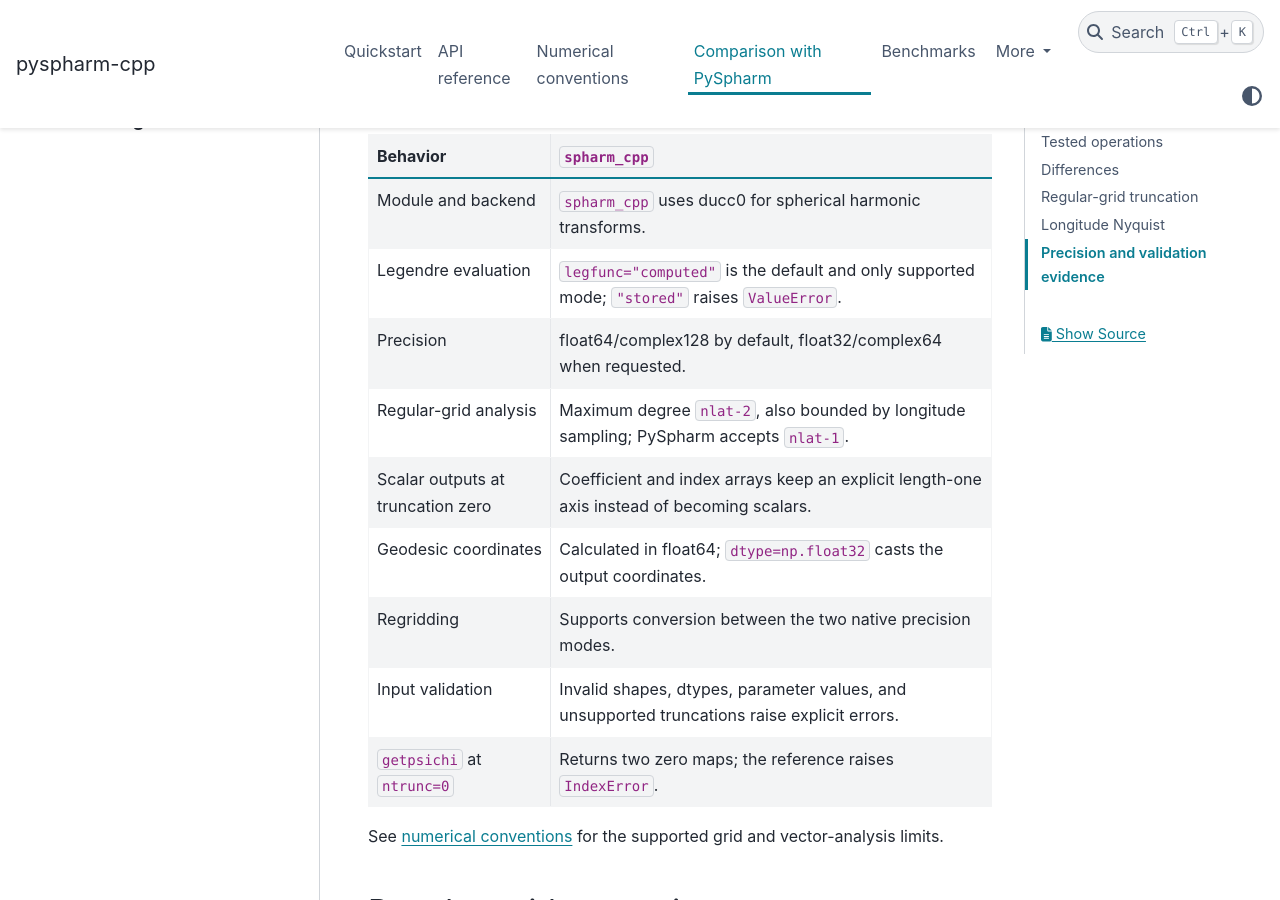
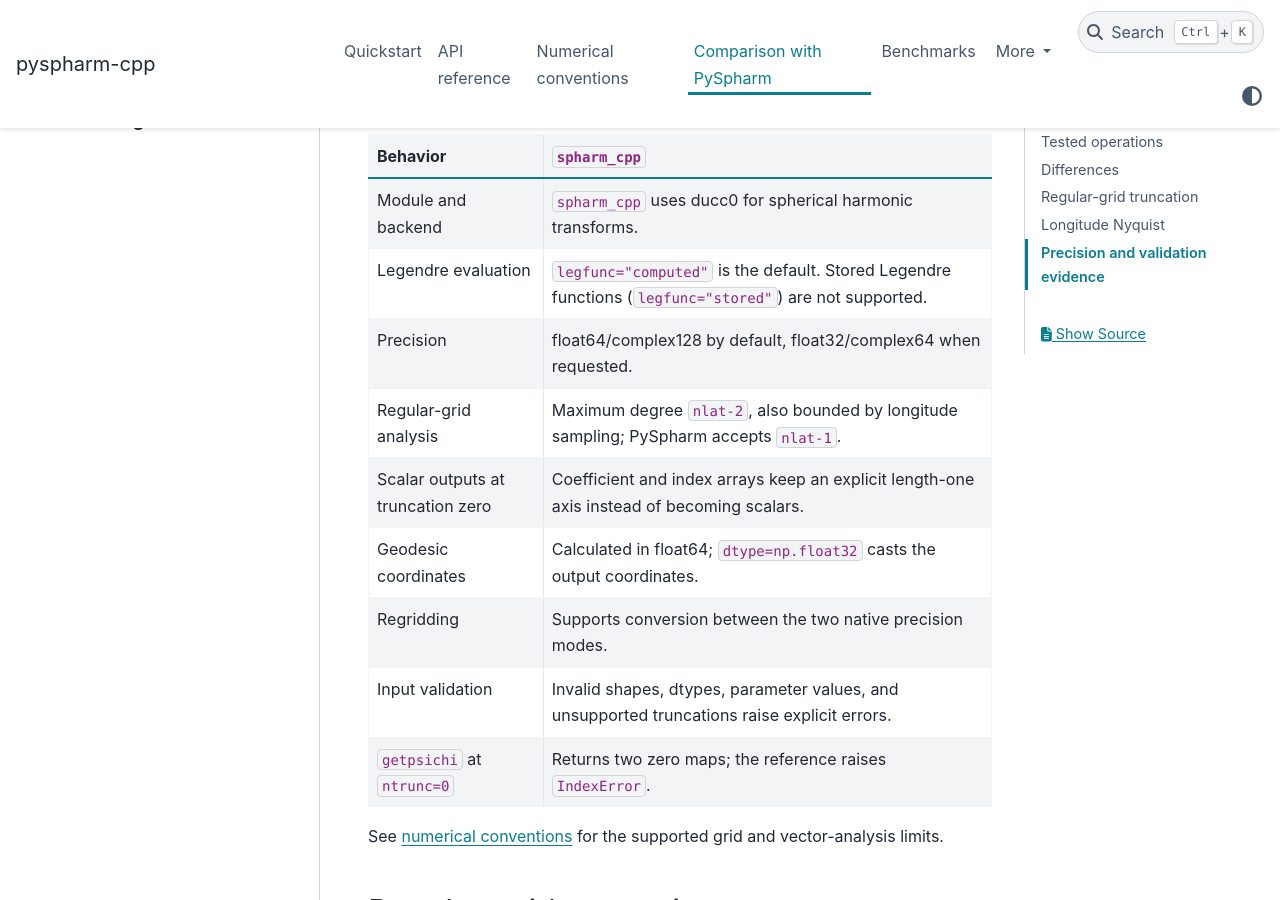
Before and after one commit to mwyau/pyspharm-cpp, a Sphinx documentation site: the page built from docs/pyspharm-compatibility.md, in a window 1280 px wide and 900 px high, scrolled down 1255 px. Built offline with Sphinx 7.4.7 and the PyData theme 0.15.4, drawn with Linux system fonts in a browser that asks for light colours.

Commit message:
Upload tested CI distributions and clarify Legendre support

```diff
--- a/docs/pyspharm-compatibility.md
+++ b/docs/pyspharm-compatibility.md
@@ -28,7 +28,7 @@
 | Behavior                          | `spharm_cpp`                                                                                 |
 | --------------------------------- | -------------------------------------------------------------------------------------------- |
 | Module and backend                | `spharm_cpp` uses ducc0 for spherical harmonic transforms.                                   |
-| Legendre evaluation               | `legfunc="computed"` is the default and only supported mode; `"stored"` raises `ValueError`. |
+| Legendre evaluation               | `legfunc="computed"` is the default. Stored Legendre functions (`legfunc="stored"`) are not supported. |
 | Precision                         | float64/complex128 by default, float32/complex64 when requested.                             |
 | Regular-grid analysis             | Maximum degree `nlat-2`, also bounded by longitude sampling; PySpharm accepts `nlat-1`.      |
 | Scalar outputs at truncation zero | Coefficient and index arrays keep an explicit length-one axis instead of becoming scalars.   |
```
Also changed, not shown: README.md (+1 -1 lines), 1 other file.
